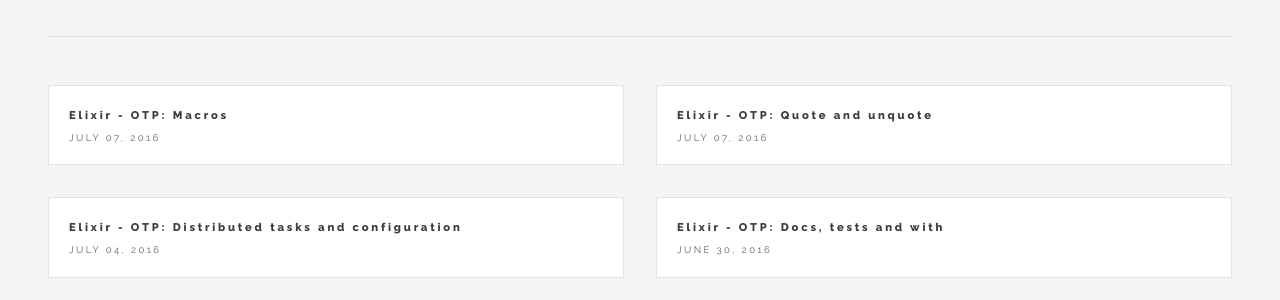
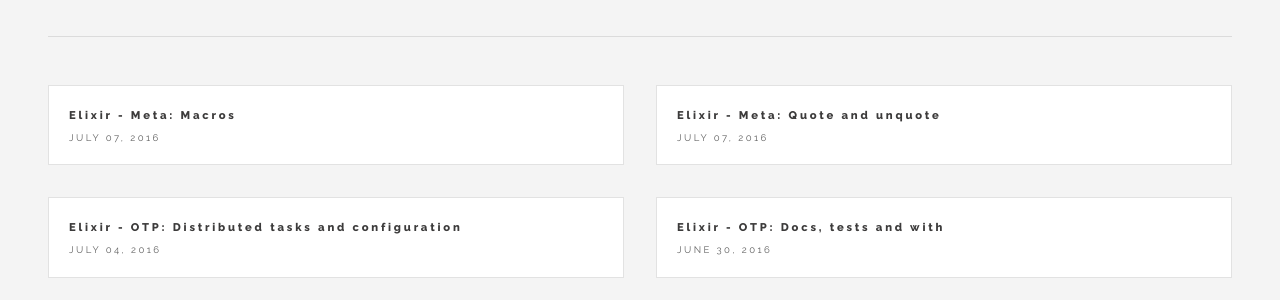
Before and after one commit to riseshia/archived-riseshia-github-io, a Jekyll site: the page built from _posts/2016-07-07-elixir-otp-quote-and-unquote.md, in a window 1280 px wide and 900 px high, scrolled down 4527 px. Shown: the part 387-687 px from the top of the window. Built offline with Jekyll 4.4.1, drawn with Linux system fonts in a browser that asks for light colours; some of the changed text lies outside the part shown.

Commit message:
rename wrong Titles

```diff
--- a/_posts/2016-07-07-elixir-otp-quote-and-unquote.md
+++ b/_posts/2016-07-07-elixir-otp-quote-and-unquote.md
@@ -1,6 +1,6 @@
 ---
 layout: post
-title: "Elixir - OTP: Quote and unquote"
+title: "Elixir - Meta: Quote and unquote"
 date: 2016-07-07 21:01:39 +0900
 categories:
 ---
--- a/_posts/2016-07-08-elixir-otp-macros.md
+++ b/_posts/2016-07-08-elixir-otp-macros.md
@@ -1,6 +1,6 @@
 ---
 layout: post
-title: "Elixir - OTP: Macros"
+title: "Elixir - Meta: Macros"
 date: 2016-07-08 07:42:12 +0900
 categories:
 ---
```
